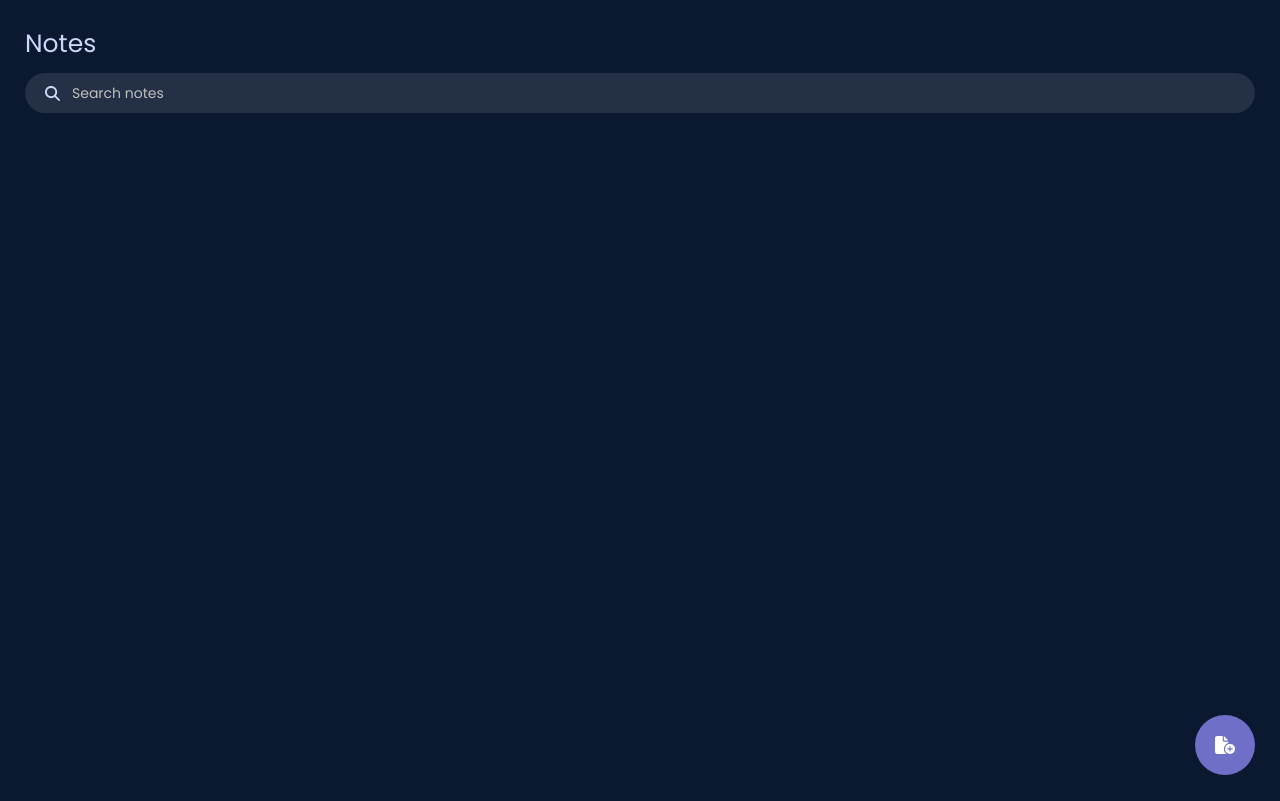
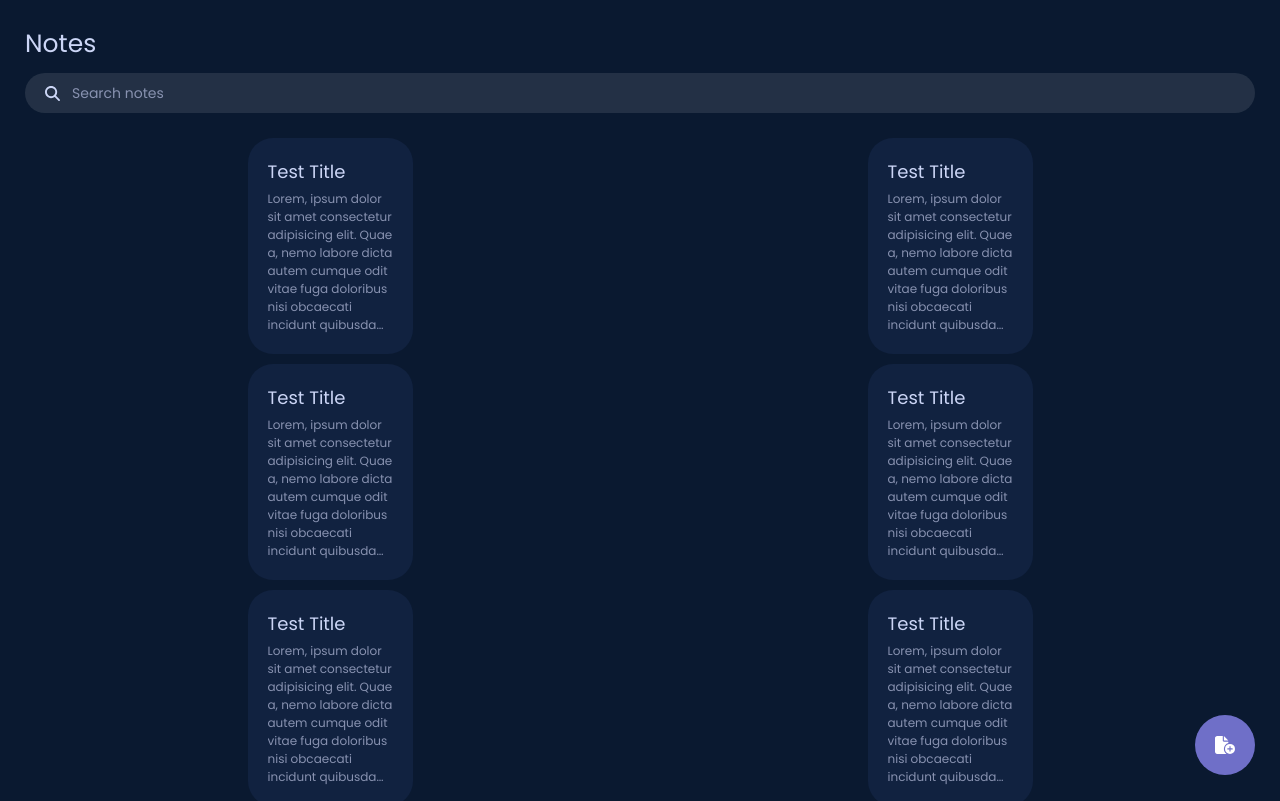
Before and after one commit to barreyrojohnmiko/RJSNotes, a React (Create React App) app: page /#/ in a window 1280 px wide. Shown: the top 801 px of the page. Built offline with nearby package versions, Linux system fonts and the light colour scheme.

Commit message:
created NotePanel

```diff
--- a/src/components/Home.tsx
+++ b/src/components/Home.tsx
@@ -1,14 +1,17 @@
-import React from "react";
 import "./Home.css";
 
+import AddButton from "../views/AddButton";
 import Header from "../views/Header";
-import AddButton from "../views/AddButton";
+import Note from "./Note";
 
 const Home = () => {
   return (
     <div className="home-container">
       <div className="header-section">
         <Header />
+      </div>
+      <div className="note-section">
+        <Note />
       </div>
       <div className="add-button-section">
         <AddButton />
--- /dev/null
+++ b/src/components/Note.css
@@ -0,0 +1,14 @@
+.note-main-container {
+  padding-left: 20px;
+  padding-right: 20px;
+
+  display: flex;
+  flex-direction: column;
+  gap: 10px;
+}
+
+.note-flex-container {
+  display: flex;
+  flex-direction: row;
+  justify-content: space-around;
+}
--- /dev/null
+++ b/src/components/Note.tsx
@@ -0,0 +1,28 @@
+import "./Note.css";
+
+import NotePanel from "../views/NotePanel";
+
+const Note = () => {
+  return (
+    <div className="note-main-container">
+      <div className="note-flex-container">
+        <NotePanel />
+        <NotePanel />
+      </div>
+      <div className="note-flex-container">
+        <NotePanel />
+        <NotePanel />
+      </div>
+      <div className="note-flex-container">
+        <NotePanel />
+        <NotePanel />
+      </div>
+      <div className="note-flex-container">
+        <NotePanel />
+        <NotePanel />
+      </div>
+    </div>
+  );
+};
+
+export default Note;
--- a/src/views/AddButton.tsx
+++ b/src/views/AddButton.tsx
@@ -1,8 +1,7 @@
-import React from "react";
 import "./AddButton.css";
 
+import { faFileCirclePlus } from "@fortawesome/free-solid-svg-icons";
 import { FontAwesomeIcon } from "@fortawesome/react-fontawesome";
-import { faFileCirclePlus } from "@fortawesome/free-solid-svg-icons";
 
 const AddButton = () => {
   return (
--- a/src/views/Header.css
+++ b/src/views/Header.css
@@ -45,17 +45,17 @@
 }
 
 .search-bar-text-field::placeholder {
-    color: #bfbfbf;
+    color: #8892b0;
 }
 
 .search-bar-text-field:focus {
     outline: none;
-    color: white;
+    color: #ccd6f6;
 }
 
 .search-bar-text-field:not(:focus) {
     outline: none;
-    color: white;
+    color: #ccd6f6;
 }
 
 .search-bar-remove-text-button-container {
--- a/src/views/Header.tsx
+++ b/src/views/Header.tsx
@@ -1,13 +1,13 @@
-import React, { useEffect } from "react";
+import { useEffect } from "react";
 import "./Header.css";
 
+import { faMagnifyingGlass, faX } from "@fortawesome/free-solid-svg-icons";
 import { FontAwesomeIcon } from "@fortawesome/react-fontawesome";
-import { faMagnifyingGlass, faX } from "@fortawesome/free-solid-svg-icons";
 
 import { useDispatch, useSelector } from "react-redux";
 import {
+  setIsSearchTextCleared,
   setSearchText,
-  setIsSearchTextCleared,
 } from "../redux/views/Header/action";
 
 const Header = () => {
--- /dev/null
+++ b/src/views/NotePanel.css
@@ -0,0 +1,33 @@
+.note-panel-main-container {
+  background: #112240;
+  width: 165px;
+  min-height: 200px;
+  max-height: 225px;
+  border-radius: 25px;
+}
+
+.note-panel-sub-container {
+  padding: 20px;
+}
+
+.note-panel-title {
+  font-family: "Poppins", sans-serif;
+  font-style: normal;
+  font-weight: 500;
+  font-size: 18px;
+  color: #ccd6f6;
+  margin-bottom: 5px;
+}
+
+.note-panel-content {
+  font-family: "Poppins", sans-serif;
+  font-style: normal;
+  font-weight: 300;
+  font-size: 12px;
+  color: #8892b0;
+
+  overflow: hidden;
+  display: -webkit-box;
+  -webkit-box-orient: vertical;
+  -webkit-line-clamp: 8;
+}
--- /dev/null
+++ b/src/views/NotePanel.tsx
@@ -0,0 +1,19 @@
+import "./NotePanel.css";
+
+const NotePanel = () => {
+  return (
+    <div className="note-panel-main-container">
+      <div className="note-panel-sub-container">
+        <div className="note-panel-title">Test Title</div>
+        <div className="note-panel-content">
+          Lorem, ipsum dolor sit amet consectetur adipisicing elit. Quae a, nemo
+          labore dicta autem cumque odit vitae fuga doloribus nisi obcaecati
+          incidunt quibusdam, accusantium deleniti accusamus maxime tempora qui
+          recusandae.
+        </div>
+      </div>
+    </div>
+  );
+};
+
+export default NotePanel;
```
